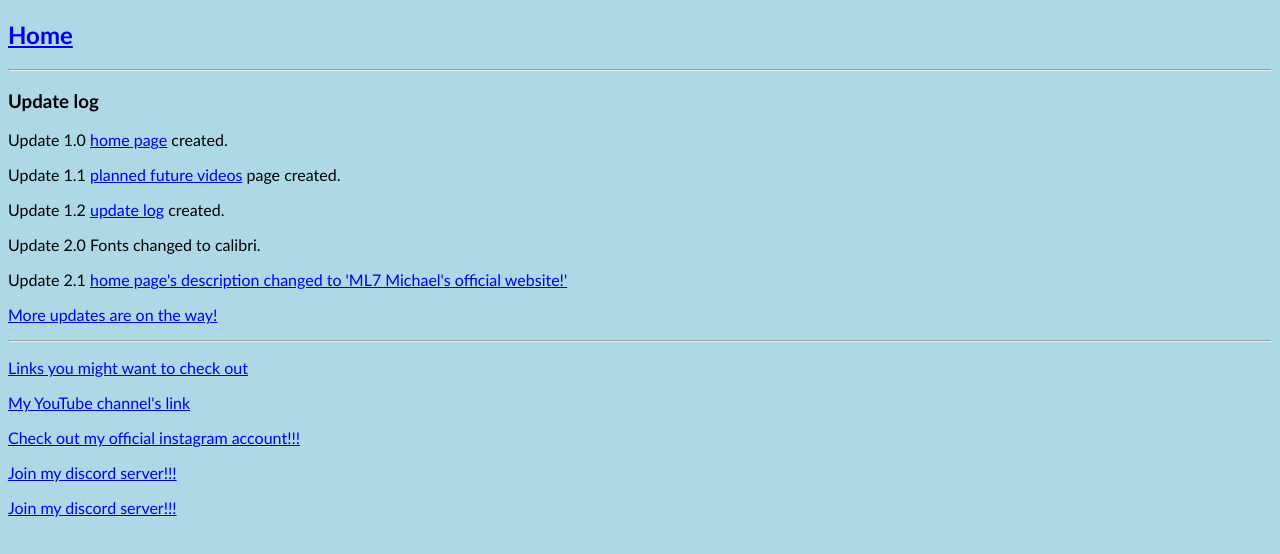
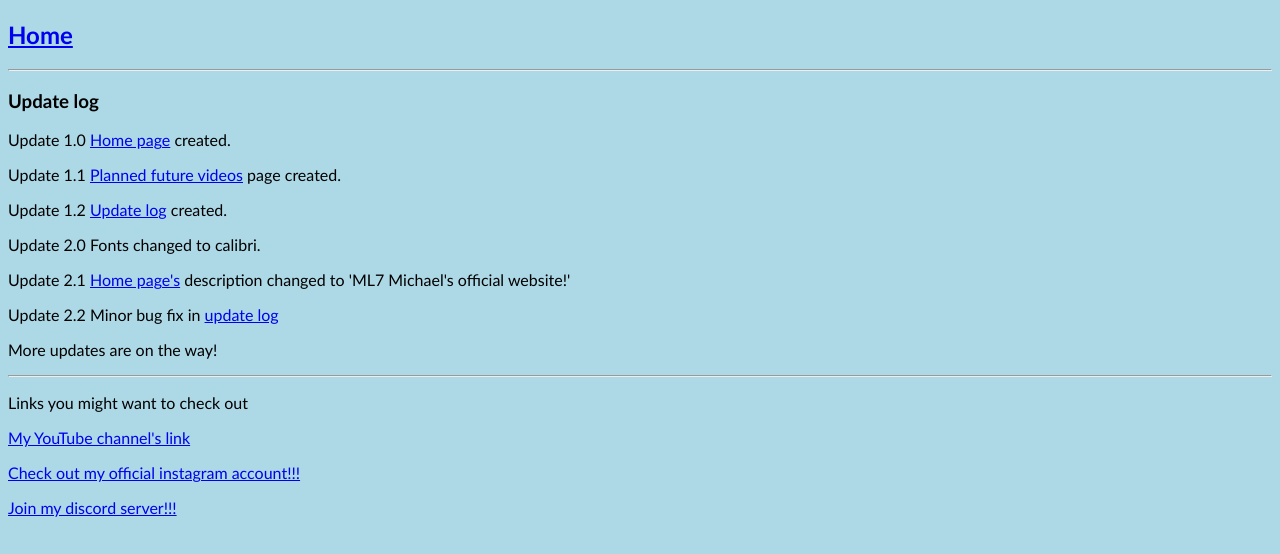
Before and after one commit to Michael-ML7/Michael-ML7.github.io, a plain HTML site: page update_log.html in a window 1280 px wide. Drawn offline with Linux system fonts and the light colour scheme.

Commit message:
Update update_log.html

```diff
--- a/update_log.html
+++ b/update_log.html
@@ -7,15 +7,15 @@
 
   <h3>Update log</h3>
   <p>
-    Update 1.0 <a href="index.html"> home page</a> created.
+    Update 1.0 <a href="index.html"> Home page</a> created.
   </p>
 
   <p>
-    Update 1.1 <a href="page2.html"> planned future videos</a> page created.
+    Update 1.1 <a href="page2.html"> Planned future videos</a> page created.
   </p>
 
   <p>
-    Update 1.2 <a href="update_log.html"> update log</a> created.
+    Update 1.2 <a href="update_log.html"> Update log</a> created.
   </p>
 
   <p>
@@ -23,7 +23,11 @@
   </p>
 
   <p>
-    Update 2.1 <a href="index.html"> home page's description changed to 'ML7 Michael's official website!'
+    Update 2.1 <a href="index.html"> Home page's</a> description changed to 'ML7 Michael's official website!'
+  </p>
+
+  <p>
+    Update 2.2 Minor bug fix in <a href="update_log.html">update log</a>
   </p>
 
   <p>
@@ -46,8 +50,3 @@
     <a href="https://discord.gg/WvMBMPt2PD" target="_blank">Join my discord server!!!</a>
   </footer>
 </html>
-
-    </p>
-    <a href="https://discord.gg/WvMBMPt2PD" target="_blank">Join my discord server!!!</a>
-  </footer>
-</html>
```
